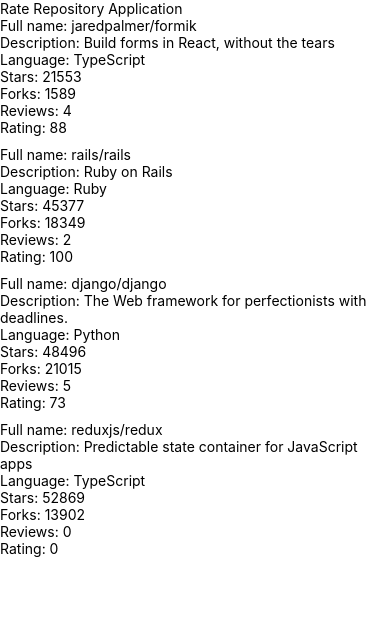
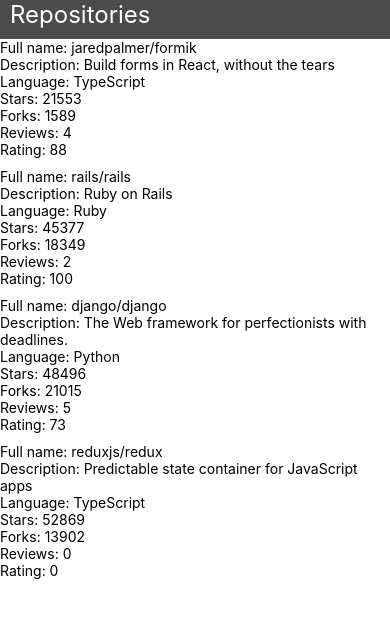
Before and after one commit to tikibeni/fullstack-part10, a React Native app: screen / in a window 390 px wide. Shown: the top 618 px of the page. Built offline with nearby package versions, Linux system fonts and the light colour scheme.

Commit message:
Exercise 10.4.

```diff
--- /dev/null
+++ b/src/components/AppBar.jsx
@@ -0,0 +1,34 @@
+import { View, Text, StyleSheet, Pressable } from 'react-native';
+import Constants from 'expo-constants';
+
+const styles = StyleSheet.create({
+    container: {
+        paddingTop: Constants.statusBarHeight,
+        paddingBottom: 10,
+        paddingLeft: 10,
+        backgroundColor: 'black',
+        flexDirection: 'row',
+        justifyContent: 'flex-start',
+        opacity: 0.7
+    },
+    label: {
+        fontSize: 24,
+        color: 'white'
+    }
+});
+
+const onPressFunction = () => {
+    // logic here
+};
+
+const AppBar = () => {
+    return (
+        <View style={styles.container}>
+            <Pressable onPress={onPressFunction}>
+                <Text style={styles.label}>Repositories</Text>
+            </Pressable>
+        </View>
+    );
+};
+
+export default AppBar;
--- a/src/components/Main.jsx
+++ b/src/components/Main.jsx
@@ -1,10 +1,9 @@
-import Constants from 'expo-constants';
-import { Text, StyleSheet, View } from 'react-native';
+import { StyleSheet, View } from 'react-native';
 import RepositoryList from './RepositoryList';
+import AppBar from './AppBar';
 
 const styles = StyleSheet.create({
     container: {
-        marginTop: Constants.statusBarHeight,
         flexGrow: 1,
         flexShrink: 1,
     },
@@ -13,7 +12,7 @@
 const Main = () => {
     return (
         <View style={styles.container}>
-            <Text>Rate Repository Application</Text>
+            <AppBar />
             <RepositoryList />
         </View>
     );
```
